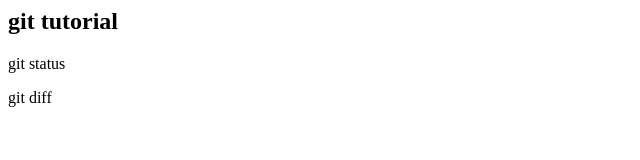
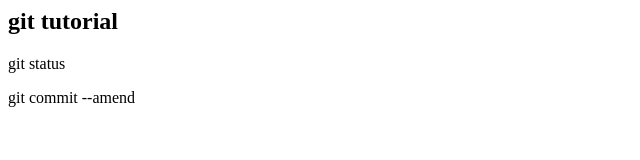
Before and after one commit to TakahashiYunosuke/git_tutorial2, a plain HTML site: page index.html in a window 1280 px wide. Shown: the full height of the page, 0-640 px from the left. Drawn offline with Linux system fonts and the light colour scheme.

Commit message:
git commit -- amend 追記

```diff
--- a/index.html
+++ b/index.html
@@ -1,4 +1,4 @@
 
 <h2>git tutorial</h2>
 <p>git status</p>
-<p>git diff</p>
+<p>git commit --amend</p>
```
